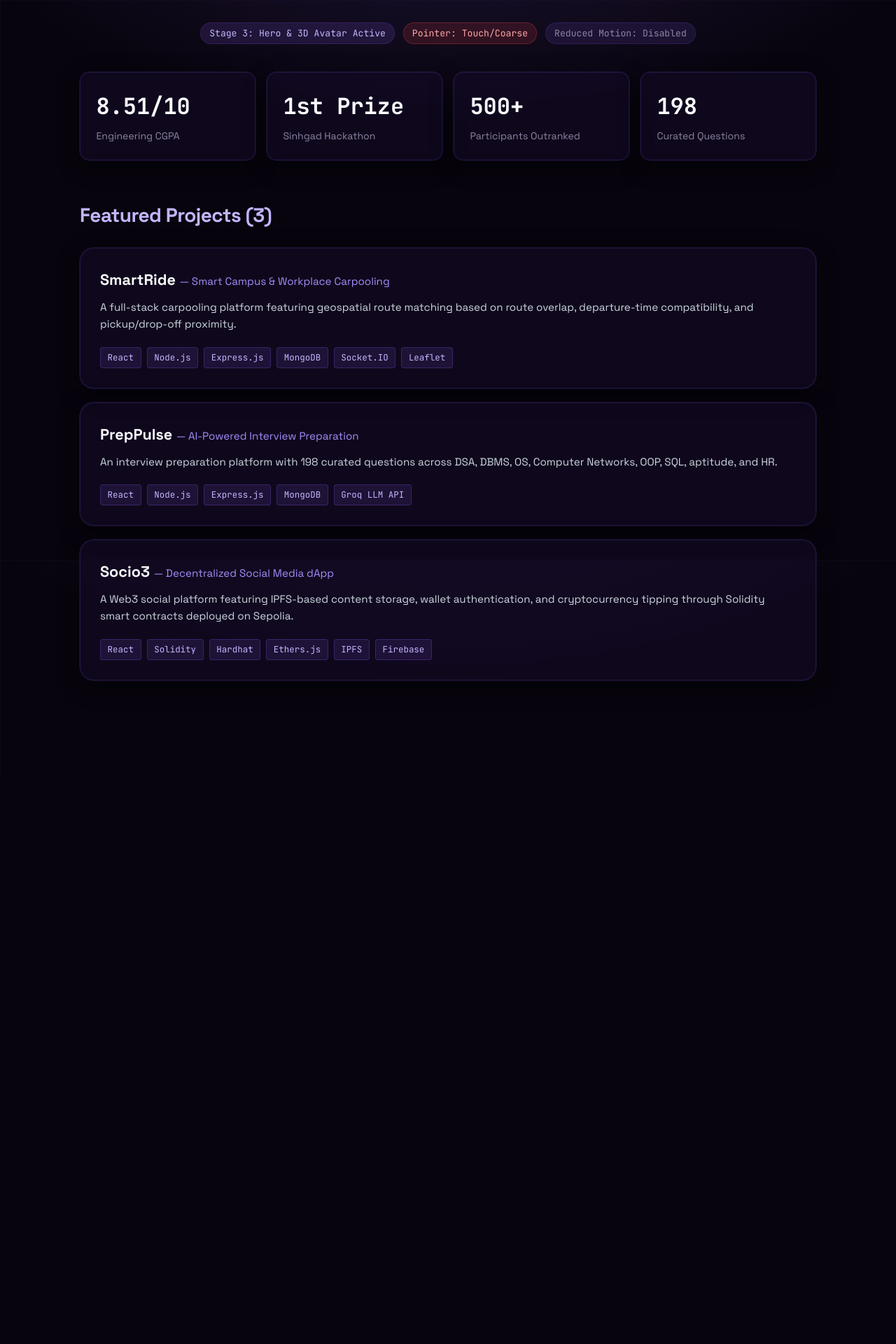
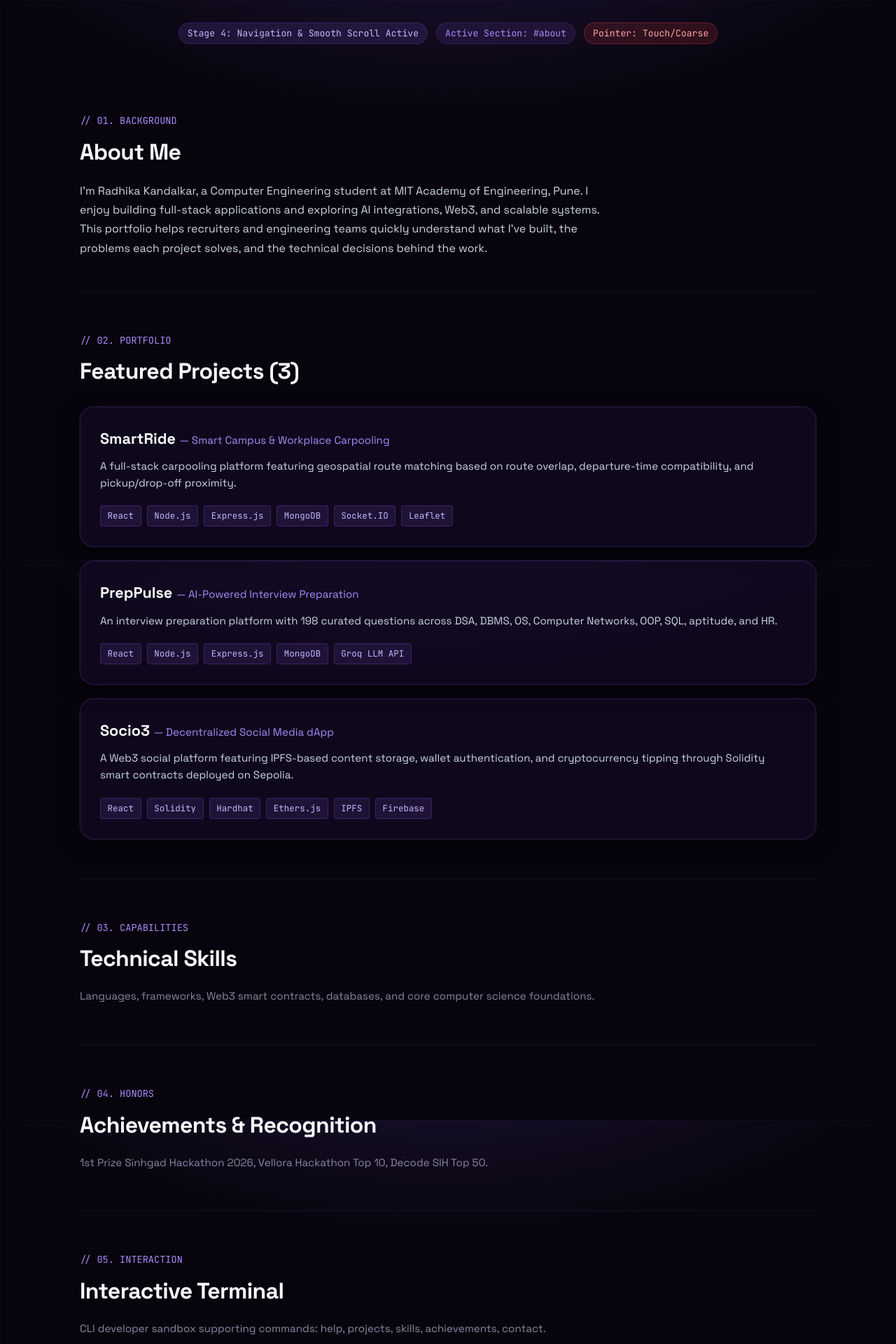
Before and after one commit to radhika817/radhika-portfolio, a React (Vite) app: page / in a window 1280 px wide. Shown: the part 800-2720 px from the top of the page at 70% size. Before the commit the page ends 1908 px from the top, so only its background shows below. Built offline with nearby package versions, Linux system fonts and the light colour scheme.

Commit message:
feat: add scroll progress bar and active section highlighting

```diff
--- a/src/App.jsx
+++ b/src/App.jsx
@@ -1,14 +1,19 @@
 import { useState } from 'react'
 import Preloader from './components/Preloader'
+import Navbar from './components/Navbar'
+import ScrollProgressBar from './components/ScrollProgressBar'
 import Hero from './components/Hero'
 import CustomCursor from './components/CustomCursor'
 import CursorGlow from './components/CursorGlow'
 import ParticleTrail from './components/ParticleTrail'
 import ClickRipple from './components/ClickRipple'
-import { projects, stats } from './data/content'
+import { projects, stats, personalInfo } from './data/content'
 import { useReducedMotion } from './hooks/useReducedMotion'
 import { usePointerType } from './hooks/usePointerType'
 import { useSmoothScroll } from './hooks/useSmoothScroll'
+import { useActiveSection } from './hooks/useActiveSection'
+
+const SECTION_IDS = ['about', 'projects', 'skills', 'achievements', 'terminal', 'contact']
 
 export default function App() {
   const [isIntroComplete, setIsIntroComplete] = useState(false)
@@ -18,8 +23,17 @@ export default function App() {
   // Initialize Lenis smooth scroll synced with GSAP ScrollTrigger
   useSmoothScroll()
 
+  // Track active section for navbar highlighting
+  const activeSection = useActiveSection(SECTION_IDS)
+
   return (
     <div style={{ position: 'relative', minHeight: '100vh', overflowX: 'hidden' }}>
+      {/* Top Scroll Progress Indicator */}
+      <ScrollProgressBar />
+
+      {/* Fixed Glassmorphism Navbar */}
+      <Navbar activeSection={activeSection} />
+
       {/* Preloader Intro Sequence */}
       <Preloader onComplete={() => setIsIntroComplete(true)} />
 
@@ -32,7 +46,7 @@ export default function App() {
       {/* Hero Section with 3D Avatar, Aurora Glow, and CTAs */}
       <Hero />
 
-      {/* Main Content Area (Projects, Stats & Diagnostic Suite) */}
+      {/* Main Content Area with Semantic Section Skeletons */}
       <main
         style={{
           maxWidth: '1100px',
@@ -48,7 +62,7 @@ export default function App() {
             display: 'flex',
             flexWrap: 'wrap',
             gap: '0.75rem',
-            marginBottom: '2.5rem',
+            marginBottom: '3rem',
             justifyContent: 'center',
           }}
         >
@@ -64,7 +78,21 @@ export default function App() {
               fontFamily: 'var(--font-mono)',
             }}
           >
-            Stage 3: Hero & 3D Avatar Active
+            Stage 4: Navigation & Smooth Scroll Active
+          </span>
+          <span
+            style={{
+              display: 'inline-block',
+              padding: '0.25rem 0.75rem',
+              borderRadius: 'var(--radius-full)',
+              background: 'rgba(139, 92, 246, 0.12)',
+              border: '1px solid var(--border-subtle)',
+              color: 'var(--color-violet-light)',
+              fontSize: '0.82rem',
+              fontFamily: 'var(--font-mono)',
+            }}
+          >
+            Active Section: #{activeSection || 'hero'}
           </span>
           <span
             style={{
@@ -80,68 +108,68 @@ export default function App() {
           >
             Pointer: {hasFinePointer ? 'Fine Mouse' : 'Touch/Coarse'}
           </span>
-          <span
+        </div>
+
+        {/* Section: About Skeleton */}
+        <section
+          id="about"
+          style={{
+            padding: '3rem 0',
+            scrollMarginTop: '80px',
+            borderBottom: '1px solid rgba(139, 92, 246, 0.12)',
+          }}
+        >
+          <div
             style={{
               display: 'inline-block',
-              padding: '0.25rem 0.75rem',
-              borderRadius: 'var(--radius-full)',
-              background: prefersReducedMotion ? 'rgba(245, 158, 11, 0.15)' : 'rgba(139, 92, 246, 0.12)',
-              border: `1px solid ${prefersReducedMotion ? 'rgba(245, 158, 11, 0.3)' : 'var(--border-subtle)'}`,
-              color: prefersReducedMotion ? '#fcd34d' : 'var(--text-muted)',
-              fontSize: '0.82rem',
+              color: 'var(--color-violet-light)',
               fontFamily: 'var(--font-mono)',
+              fontSize: '0.85rem',
+              marginBottom: '0.5rem',
             }}
           >
-            Reduced Motion: {prefersReducedMotion ? 'Enabled' : 'Disabled'}
-          </span>
-        </div>
+            // 01. BACKGROUND
+          </div>
+          <h2
+            style={{
+              fontSize: '2rem',
+              marginBottom: '1rem',
+              color: 'var(--text-primary)',
+              letterSpacing: '-0.02em',
+            }}
+          >
+            About Me
+          </h2>
+          <p style={{ color: 'var(--text-secondary)', lineHeight: 1.7, maxWidth: '750px' }}>
+            {personalInfo.bio}
+          </p>
+        </section>
 
-        {/* Stats Grid */}
+        {/* Section: Projects Skeleton */}
         <section
+          id="projects"
           style={{
-            display: 'grid',
-            gridTemplateColumns: 'repeat(auto-fit, minmax(200px, 1fr))',
-            gap: '1rem',
-            marginBottom: '3.5rem',
+            padding: '3.5rem 0',
+            scrollMarginTop: '80px',
+            borderBottom: '1px solid rgba(139, 92, 246, 0.12)',
           }}
         >
-          {stats.map((stat) => (
-            <div
-              key={stat.label}
-              style={{
-                background: 'var(--bg-card)',
-                border: '1px solid var(--border-subtle)',
-                borderRadius: 'var(--radius-md)',
-                padding: '1.4rem',
-                boxShadow: 'var(--glow-card)',
-                backdropFilter: 'blur(8px)',
-              }}
-            >
-              <div
-                style={{
-                  fontSize: '2rem',
-                  fontWeight: 700,
-                  color: 'var(--text-primary)',
-                  fontFamily: 'var(--font-mono)',
-                }}
-              >
-                {stat.value}
-                {stat.suffix}
-              </div>
-              <div style={{ color: 'var(--text-muted)', fontSize: '0.88rem', marginTop: '0.35rem' }}>
-                {stat.label}
-              </div>
-            </div>
-          ))}
-        </section>
-
-        {/* Projects Preview */}
-        <section id="projects" style={{ marginBottom: '3.5rem' }}>
+          <div
+            style={{
+              display: 'inline-block',
+              color: 'var(--color-violet-light)',
+              fontFamily: 'var(--font-mono)',
+              fontSize: '0.85rem',
+              marginBottom: '0.5rem',
+            }}
+          >
+            // 02. PORTFOLIO
+          </div>
           <h2
             style={{
-              fontSize: '1.75rem',
+              fontSize: '2rem',
               marginBottom: '1.5rem',
-              color: 'var(--color-lavender)',
+              color: 'var(--text-primary)',
               letterSpacing: '-0.02em',
             }}
           >
@@ -158,7 +186,6 @@ export default function App() {
                   borderRadius: 'var(--radius-lg)',
                   padding: '1.75rem',
                   boxShadow: 'var(--glow-card)',
-                  transition: 'border-color 0.25s ease, transform 0.25s ease',
                 }}
               >
                 <h3
@@ -210,6 +237,162 @@ export default function App() {
             ))}
           </div>
         </section>
+
+        {/* Section: Skills Skeleton */}
+        <section
+          id="skills"
+          style={{
+            padding: '3.5rem 0',
+            scrollMarginTop: '80px',
+            borderBottom: '1px solid rgba(139, 92, 246, 0.12)',
+          }}
+        >
+          <div
+            style={{
+              display: 'inline-block',
+              color: 'var(--color-violet-light)',
+              fontFamily: 'var(--font-mono)',
+              fontSize: '0.85rem',
+              marginBottom: '0.5rem',
+            }}
+          >
+            // 03. CAPABILITIES
+          </div>
+          <h2
+            style={{
+              fontSize: '2rem',
+              marginBottom: '1rem',
+              color: 'var(--text-primary)',
+              letterSpacing: '-0.02em',
+            }}
+          >
+            Technical Skills
+          </h2>
+          <p style={{ color: 'var(--text-muted)', fontSize: '0.95rem' }}>
+            Languages, frameworks, Web3 smart contracts, databases, and core computer science foundations.
+          </p>
+        </section>
+
+        {/* Section: Achievements Skeleton */}
+        <section
+          id="achievements"
+          style={{
+            padding: '3.5rem 0',
+            scrollMarginTop: '80px',
+            borderBottom: '1px solid rgba(139, 92, 246, 0.12)',
+          }}
+        >
+          <div
+            style={{
+              display: 'inline-block',
+              color: 'var(--color-violet-light)',
+              fontFamily: 'var(--font-mono)',
+              fontSize: '0.85rem',
+              marginBottom: '0.5rem',
+            }}
+          >
+            // 04. HONORS
+          </div>
+          <h2
+            style={{
+              fontSize: '2rem',
+              marginBottom: '1rem',
+              color: 'var(--text-primary)',
+              letterSpacing: '-0.02em',
+            }}
+          >
+            Achievements & Recognition
+          </h2>
+          <p style={{ color: 'var(--text-muted)', fontSize: '0.95rem' }}>
+            1st Prize Sinhgad Hackathon 2026, Vellora Hackathon Top 10, Decode SIH Top 50.
+          </p>
+        </section>
+
+        {/* Section: Terminal Skeleton */}
+        <section
+          id="terminal"
+          style={{
+            padding: '3.5rem 0',
+            scrollMarginTop: '80px',
+            borderBottom: '1px solid rgba(139, 92, 246, 0.12)',
+          }}
+        >
+          <div
+            style={{
+              display: 'inline-block',
+              color: 'var(--color-violet-light)',
+              fontFamily: 'var(--font-mono)',
+              fontSize: '0.85rem',
+              marginBottom: '0.5rem',
+            }}
+          >
+            // 05. INTERACTION
+          </div>
+          <h2
+            style={{
+              fontSize: '2rem',
+              marginBottom: '1rem',
+              color: 'var(--text-primary)',
+              letterSpacing: '-0.02em',
+            }}
+          >
+            Interactive Terminal
+          </h2>
+          <p style={{ color: 'var(--text-muted)', fontSize: '0.95rem' }}>
+            CLI developer sandbox supporting commands: help, projects, skills, achievements, contact.
+          </p>
+        </section>
+
+        {/* Section: Contact Skeleton */}
+        <section
+          id="contact"
+          style={{
+            padding: '3.5rem 0 2rem',
+            scrollMarginTop: '80px',
+          }}
+        >
+          <div
+            style={{
+              display: 'inline-block',
+              color: 'var(--color-violet-light)',
+              fontFamily: 'var(--font-mono)',
+              fontSize: '0.85rem',
+              marginBottom: '0.5rem',
+            }}
+          >
+            // 06. CONNECT
+          </div>
+          <h2
+            style={{
+              fontSize: '2rem',
+              marginBottom: '1rem',
+              color: 'var(--text-primary)',
+              letterSpacing: '-0.02em',
+            }}
+          >
+            Get In Touch
+          </h2>
+          <p style={{ color: 'var(--text-secondary)', fontSize: '1rem', marginBottom: '1.5rem' }}>
+            Open for software engineering internships, collaborative projects, and tech opportunities.
+          </p>
+          <a
+            href={`mailto:${personalInfo.email}`}
+            data-cursor="Open"
+            style={{
+              display: 'inline-flex',
+              padding: '0.85rem 1.6rem',
+              borderRadius: 'var(--radius-full)',
+              background: 'linear-gradient(135deg, var(--color-violet), #6d28d9)',
+              color: '#ffffff',
+              fontWeight: 600,
+              fontSize: '0.95rem',
+              boxShadow: '0 0 24px rgba(139, 92, 246, 0.4)',
+              textDecoration: 'none',
+            }}
+          >
+            {personalInfo.email}
+          </a>
+        </section>
       </main>
     </div>
   )
--- /dev/null
+++ b/src/components/ScrollProgressBar.jsx
@@ -0,0 +1,36 @@
+import { motion, useScroll, useSpring } from 'framer-motion'
+import { useReducedMotion } from '../hooks/useReducedMotion'
+
+/**
+ * Violet top scroll progress bar indicating scroll completion across the page
+ */
+export default function ScrollProgressBar() {
+  const prefersReducedMotion = useReducedMotion()
+  const { scrollYProgress } = useScroll()
+  const scaleX = useSpring(scrollYProgress, {
+    stiffness: 120,
+    damping: 30,
+    restDelta: 0.001,
+  })
+
+  if (prefersReducedMotion) return null
+
+  return (
+    <motion.div
+      aria-hidden="true"
+      style={{
+        position: 'fixed',
+        top: 0,
+        left: 0,
+        right: 0,
+        height: '3px',
+        background: 'linear-gradient(90deg, #7c3aed 0%, #a78bfa 50%, #c4b5fd 100%)',
+        boxShadow: '0 0 12px rgba(167, 139, 250, 0.8), 0 0 4px #8b5cf6',
+        transformOrigin: '0%',
+        scaleX,
+        zIndex: 1001,
+        pointerEvents: 'none',
+      }}
+    />
+  )
+}
--- /dev/null
+++ b/src/hooks/useActiveSection.js
@@ -0,0 +1,33 @@
+import { useState, useEffect } from 'react'
+
+/**
+ * Hook to track the active section in view based on scroll position
+ */
+export function useActiveSection(sectionIds = [], offset = 140) {
+  const [activeSection, setActiveSection] = useState('')
+
+  useEffect(() => {
+    const handleScroll = () => {
+      const scrollPosition = window.scrollY + offset
+
+      for (let i = sectionIds.length - 1; i >= 0; i--) {
+        const id = sectionIds[i]
+        const element = document.getElementById(id)
+        if (element) {
+          const top = element.offsetTop
+          if (scrollPosition >= top) {
+            setActiveSection(id)
+            return
+          }
+        }
+      }
+      setActiveSection('')
+    }
+
+    handleScroll()
+    window.addEventListener('scroll', handleScroll, { passive: true })
+    return () => window.removeEventListener('scroll', handleScroll)
+  }, [sectionIds, offset])
+
+  return activeSection
+}
```
